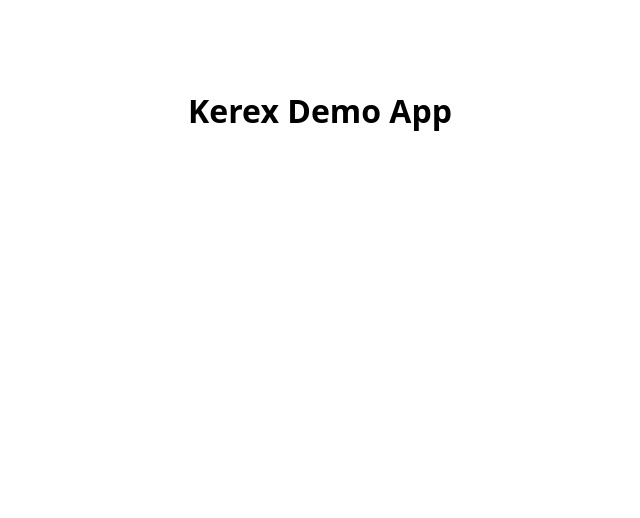
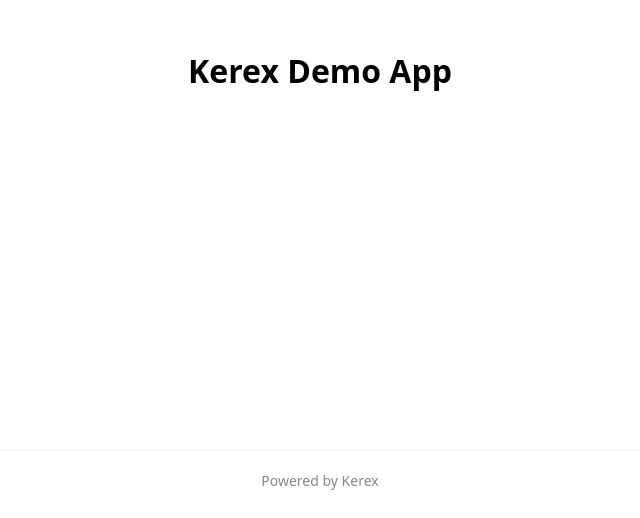
Before and after one commit to kerex-app/kerex-slack-demo, a React (Vite) app: page / in a window 1280 px wide. Shown: the part 298-816 px from the top of the page, without its empty margins (320-960 px from the left). Built offline with nearby package versions, Linux system fonts and the light colour scheme.

Commit message:
feat: add "Powered by Kerex" footer to homepage (KER-10)

```diff
--- a/src/App.tsx
+++ b/src/App.tsx
@@ -2,12 +2,28 @@ function App() {
   return (
     <div style={{
       display: 'flex',
-      justifyContent: 'center',
-      alignItems: 'center',
-      height: '100vh',
+      flexDirection: 'column',
+      minHeight: '100vh',
       fontFamily: 'system-ui, sans-serif'
     }}>
-      <h1>Kerex Demo App</h1>
+      <div style={{
+        display: 'flex',
+        justifyContent: 'center',
+        alignItems: 'center',
+        flex: 1
+      }}>
+        <h1>Kerex Demo App</h1>
+      </div>
+      <footer style={{
+        textAlign: 'center',
+        color: '#888',
+        fontSize: '14px',
+        padding: '20px',
+        marginTop: '20px',
+        borderTop: '1px solid #f0f0f0'
+      }}>
+        Powered by Kerex
+      </footer>
     </div>
   )
 }
```
